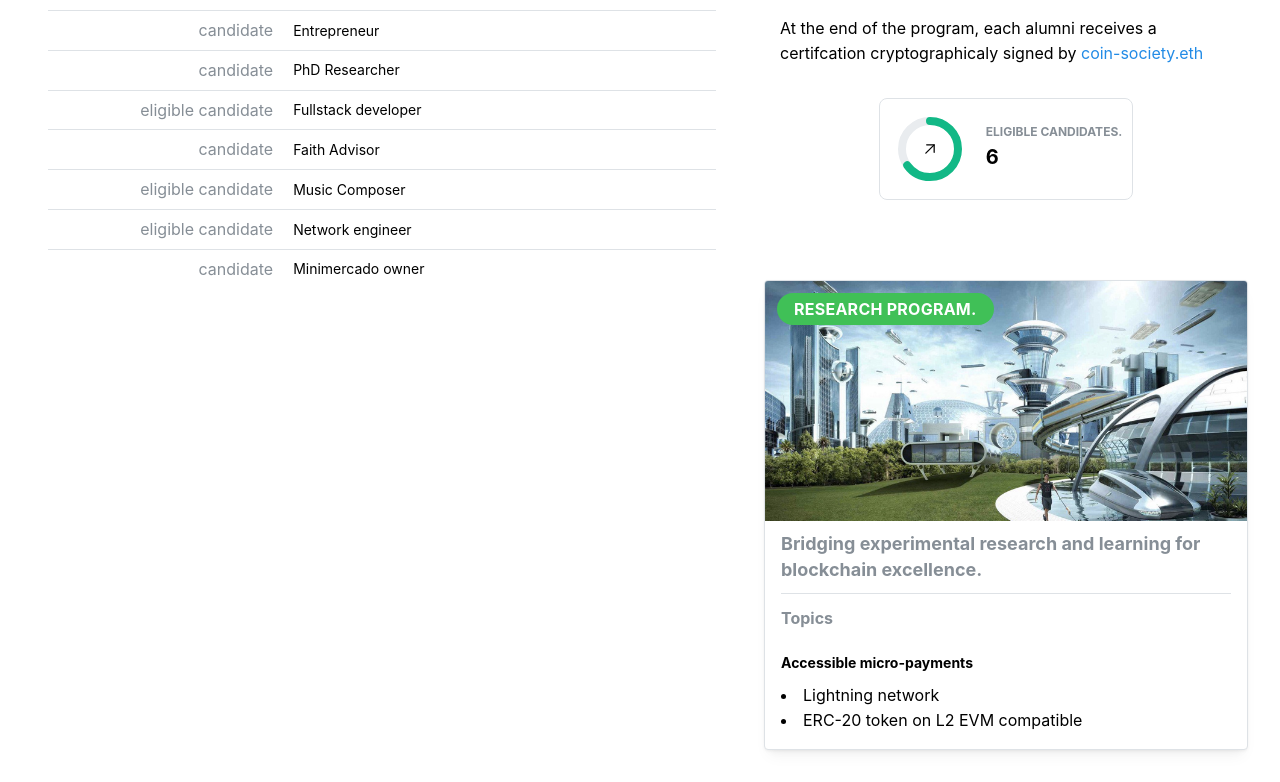
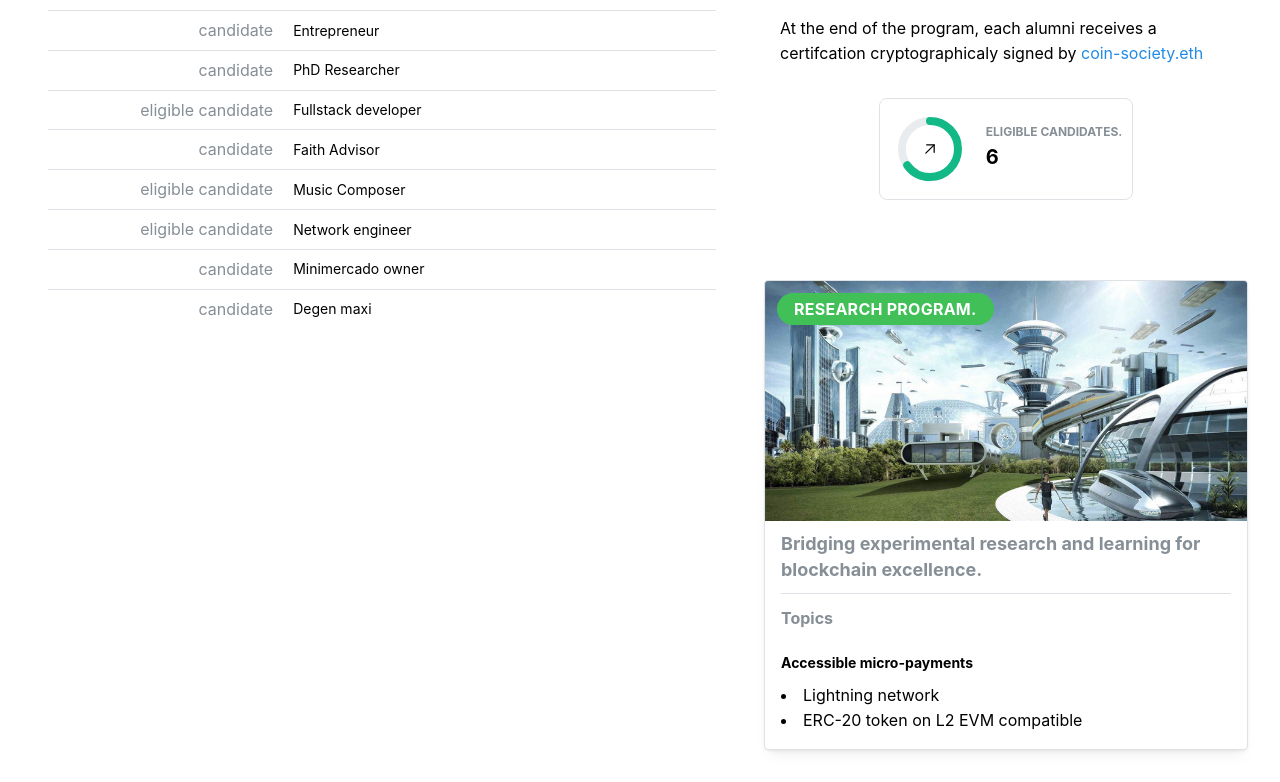
Before and after one commit to cromatikap/coin-society, a Next.js app in the folder website/: page / in a window 1280 px wide. Shown: the part 1535-2317 px from the top of the page. Built offline with nearby package versions, Linux system fonts and the light colour scheme.

Commit message:
add candidate

```diff
--- a/website/src/components/HomePage/Members/data.ts
+++ b/website/src/components/HomePage/Members/data.ts
@@ -98,5 +98,11 @@ export const members: Member[] = [
     address: "candidate",
     txRegistration: null,
     certification: false,
+  },
+  {
+    occupation: 'Degen maxi',
+    address: "candidate",
+    txRegistration: null,
+    certification: false,
   }
 ]
```
